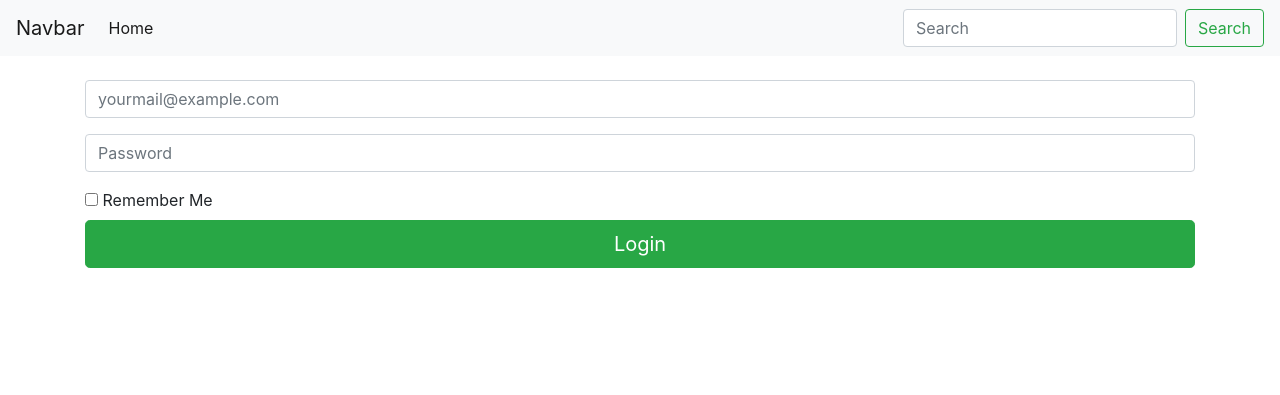
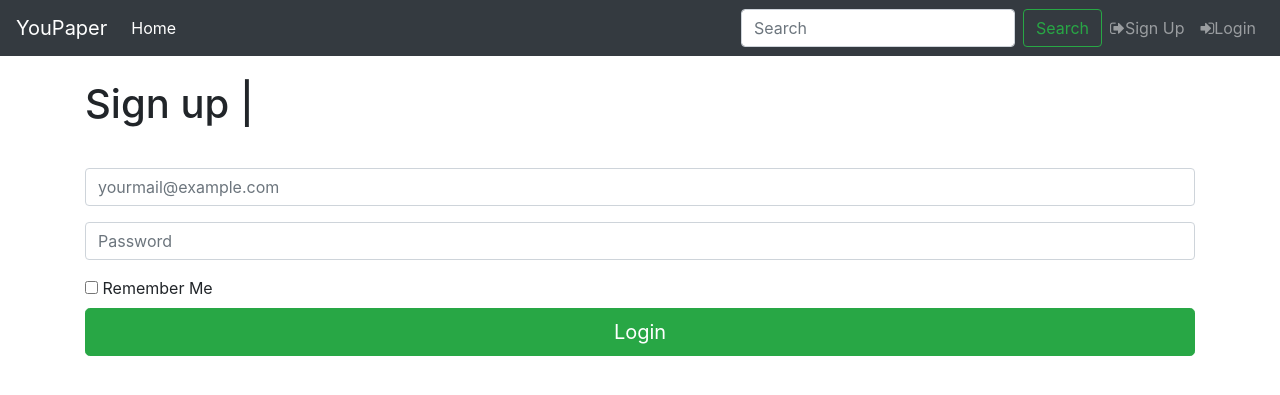
Before and after one commit to rajesh-zero/youpaper, a Django app: page /login/ in a window 1280 px wide. Shown: the top 395 px of the page. Run offline with Django 3.2, Linux system fonts and the light colour scheme; some libraries are stand-ins or nearby versions.

Commit message:
login and register page redirect working properly this was important

```diff
--- a/login/templates/login/login.html
+++ b/login/templates/login/login.html
@@ -1,4 +1,5 @@
-{% extends 'login/master.html' %}
+{% extends 'home.html' %}
+{% comment %} {% extends 'login/master.html' %}  {% endcomment %}
 {% block content %}
 
 <br>
--- a/login/templates/login/register.html
+++ b/login/templates/login/register.html
@@ -1,4 +1,5 @@
-{% extends 'login/master.html' %}
+{% extends 'home.html' %}
+{% comment %} {% extends 'login/master.html' %} {% endcomment %}
 {% block content %}
 
 <br>
--- a/templates/home.html
+++ b/templates/home.html
@@ -20,7 +20,7 @@
     <div class="collapse navbar-collapse" id="navbarSupportedContent">
         <ul class="navbar-nav mr-auto">
         <li class="nav-item active">
-            <a class="nav-link" href="#">Home <span class="sr-only">(current)</span></a>
+            <a class="nav-link" href="/">Home <span class="sr-only">(current)</span></a>
         </li>
         <!--
         <li class="nav-item">
@@ -36,10 +36,10 @@
         </form>
         <ul class="navbar-nav">
         <li class="nav-item">
-            <a class="nav-link" href="login/register/"><span class="fa fa-sign-out"></span>Sign Up</a>
+            <a class="nav-link" href="/login/register/"><span class="fa fa-sign-out"></span>Sign Up</a>
         </li>
         <li class="nav-item">
-            <a class="nav-link" href="login/"><span class="fa fa-sign-in"></span>Login</a>
+            <a class="nav-link" href="/login/"><span class="fa fa-sign-in"></span>Login</a>
         </li>
         </ul>
         </div>
@@ -55,6 +55,9 @@
     </div>
     </div>
 
+{% block content %}
+
+{% endblock %}
 <!-- <div id="typed-strings">
   </div> -->
 
```
